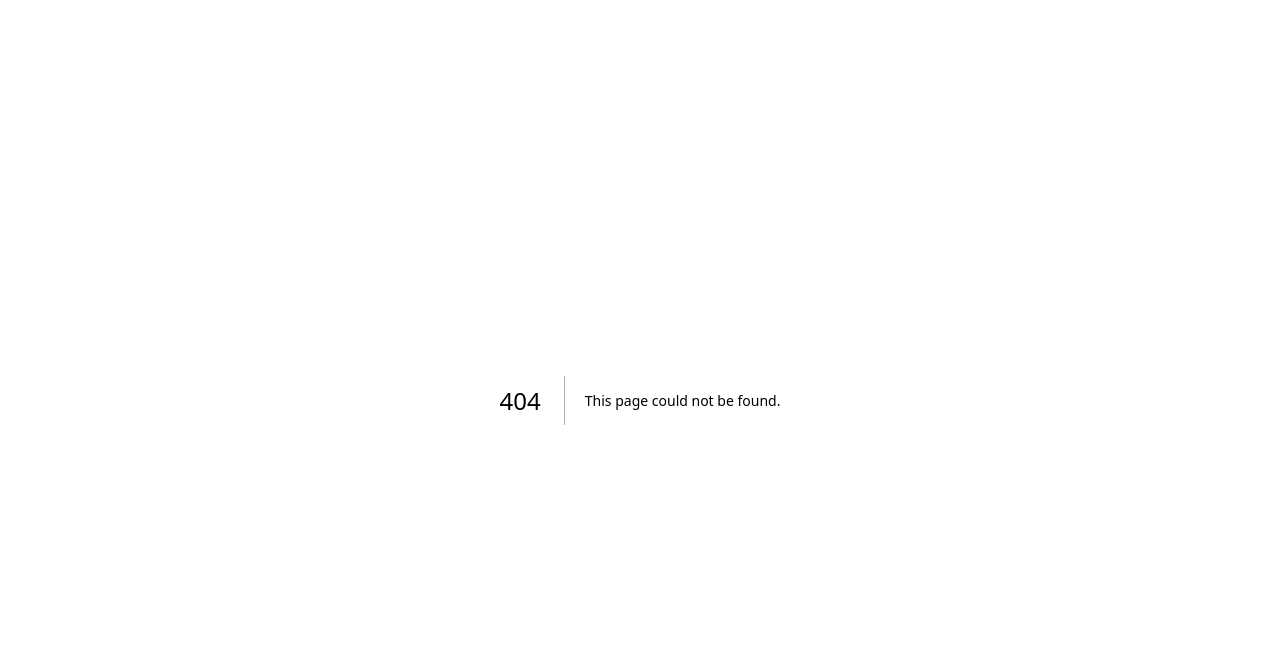
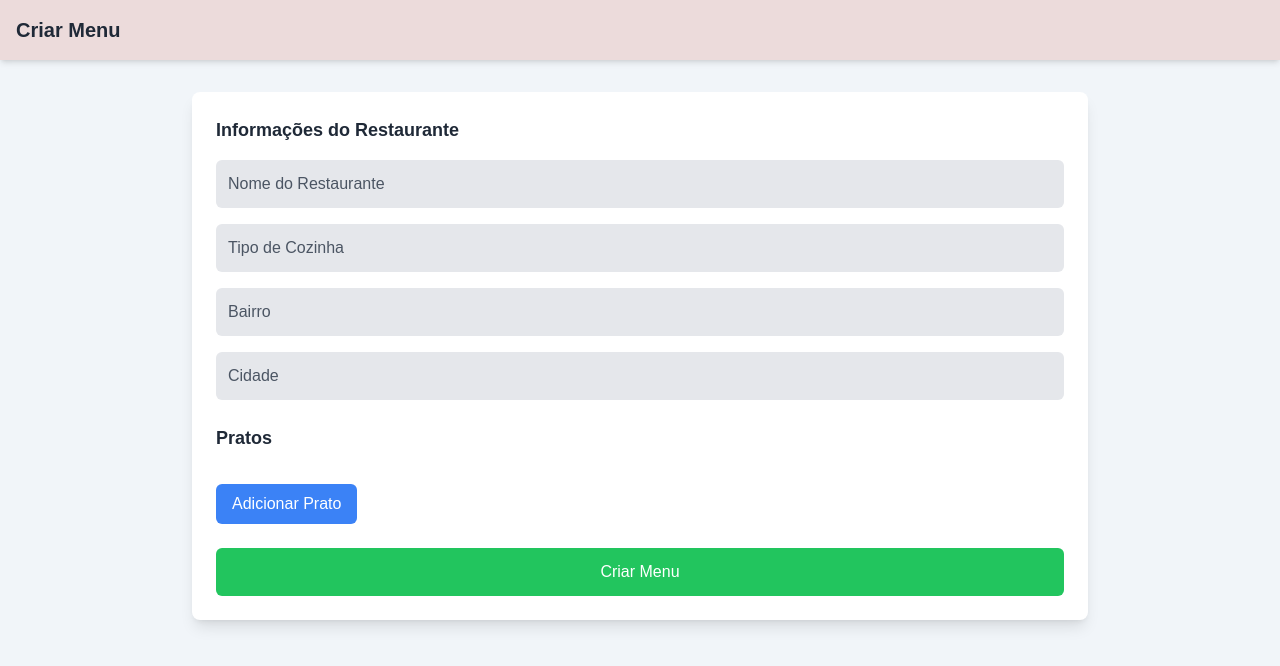
Before and after one commit to viniciusrsm/es-front, a Next.js app in the folder menucheck/: page /menu in a window 1280 px wide. Before the commit this address had no page. Shown: the top 666 px of the page. Built offline with nearby package versions, Linux system fonts and the light colour scheme.

Commit message:
feature: começo da página de criar menu

```diff
--- /dev/null
+++ b/menucheck/src/app/menu/page.tsx
@@ -0,0 +1,118 @@
+'use client';
+
+import { useState } from 'react';
+
+export default function CreateMenu() {
+
+  return (
+    <div className="flex flex-col items-center min-h-screen bg-slate-100">
+      {/* Header */}
+      <div className="w-full bg-custom2 p-4 flex justify-between items-center shadow-md">
+        <h1 className="text-xl font-semibold text-gray-800">Criar Menu</h1>
+      </div>
+
+      {/* Form */}
+      <form
+        className="mt-8 w-full max-w-4xl p-6 bg-white rounded-lg shadow-lg space-y-6"
+        // onSubmit={handleSubmit}
+      >
+        {/* Informações do Restaurante */}
+        <div>
+          <h2 className="text-lg font-semibold mb-4 text-gray-800">Informações do Restaurante</h2>
+          <input
+            type="text"
+            name="restaurantName"
+            // value={menu.restaurantName}
+            // onChange={handleRestaurantChange}
+            placeholder="Nome do Restaurante"
+            className="w-full p-3 rounded-md bg-gray-200 text-gray-900 placeholder-gray-600 mb-4"
+          />
+          <input
+            type="text"
+            name="cuisineType"
+            // value={menu.cuisineType}
+            // onChange={handleRestaurantChange}
+            placeholder="Tipo de Cozinha"
+            className="w-full p-3 rounded-md bg-gray-200 text-gray-900 placeholder-gray-600 mb-4"
+          />
+          <input
+            type="text"
+            name="neighborhood"
+            // value={menu.neighborhood}
+            // onChange={handleRestaurantChange}
+            placeholder="Bairro"
+            className="w-full p-3 rounded-md bg-gray-200 text-gray-900 placeholder-gray-600 mb-4"
+          />
+          <input
+            type="text"
+            name="city"
+            // value={menu.city}
+            // onChange={handleRestaurantChange}
+            placeholder="Cidade"
+            className="w-full p-3 rounded-md bg-gray-200 text-gray-900 placeholder-gray-600"
+          />
+        </div>
+
+        {/* Pratos */}
+        <div>
+          <h2 className="text-lg font-semibold mb-4 text-gray-800">Pratos</h2>
+          {/* {menu.dishes.map((dish, index) => (
+            <div key={index} className="border-b border-gray-300 pb-4 mb-4">
+              <input
+                type="text"
+                name="name"
+                value={dish.name}
+                // onChange={(e) => handleDishChange(index, e)}
+                placeholder="Nome do Prato"
+                className="w-full p-3 rounded-md bg-gray-200 text-gray-900 placeholder-gray-600 mb-4"
+              />
+              <textarea
+                name="description"
+                value={dish.description}
+                // onChange={(e) => handleDishChange(index, e)}
+                placeholder="Descrição"
+                className="w-full p-3 rounded-md bg-gray-200 text-gray-900 placeholder-gray-600 mb-4"
+              ></textarea>
+              <input
+                type="text"
+                name="price"
+                value={dish.price}
+                // onChange={(e) => handleDishChange(index, e)}
+                placeholder="Preço"
+                className="w-full p-3 rounded-md bg-gray-200 text-gray-900 placeholder-gray-600 mb-4"
+              />
+              <input
+                type="file"
+                name="photo"
+                // onChange={(e) => handleDishChange(index, e)}
+                className="w-full p-3 bg-gray-200 text-gray-900 mb-4"
+              />
+              <button
+                type="button"
+                // onClick={() => removeDish(index)}
+                className="px-4 py-2 bg-red-500 text-white rounded-md hover:bg-red-600"
+              >
+                Remover Prato
+              </button>
+            </div>
+          ))} */}
+          <button
+            type="button"
+            // onClick={addDish}
+            className="mt-4 px-4 py-2 bg-blue-500 text-white rounded-md hover:bg-blue-600"
+          >
+            Adicionar Prato
+          </button>
+        </div>
+
+        {/* Botão de Enviar */}
+        <button
+          type="submit"
+          className="w-full py-3 bg-green-500 text-white rounded-md hover:bg-green-600"
+        >
+          Criar Menu
+        </button>
+      </form>
+    </div>
+  );
+}
```
